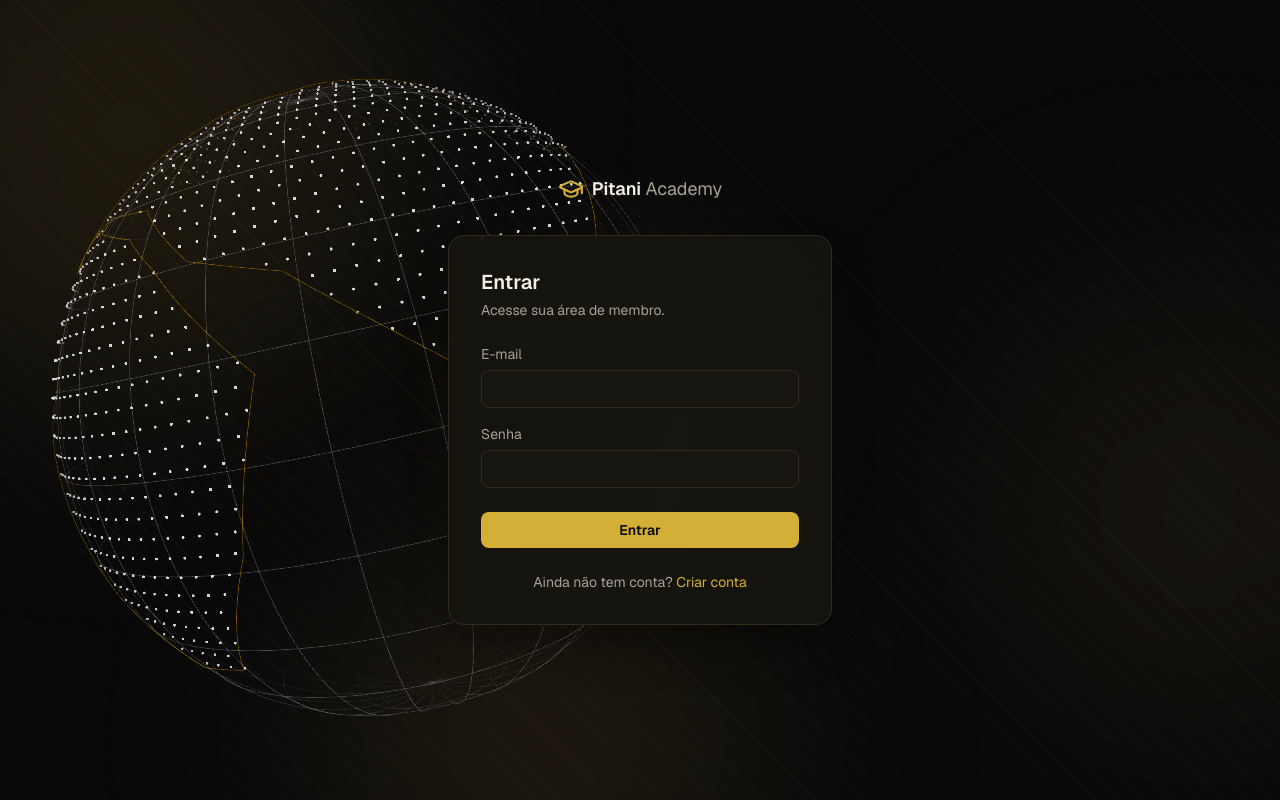
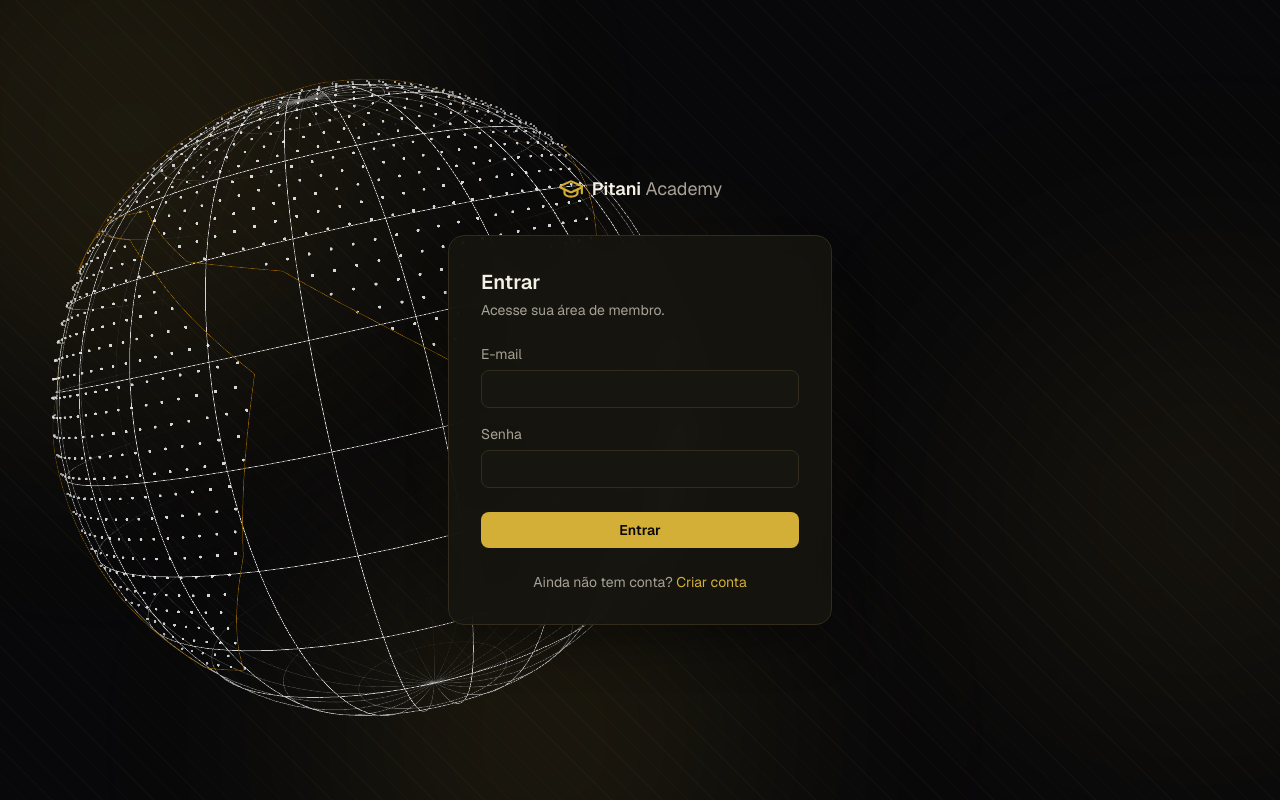
Before and after one commit to Hygorlc/plataformapitani, a Next.js app: page /login in a window 1280 px wide. Built offline with nearby package versions, Linux system fonts and the light colour scheme; no server answers.

Commit message:
Increase globe grid and land detail

```diff
--- a/src/components/auth/LoginGlobeBackground.tsx
+++ b/src/components/auth/LoginGlobeBackground.tsx
@@ -168,10 +168,10 @@ function createDetailedEarthGeometry(data: GeoJsonFeatureCollection) {
 
   const pixels = context.getImageData(0, 0, mapWidth, mapHeight).data;
   const dots: number[] = [];
-  for (let latitude = -88; latitude <= 88; latitude += 2.25) {
+  for (let latitude = -88; latitude <= 88; latitude += 1.5) {
     const circumference = Math.max(
       20,
-      Math.round(Math.cos((latitude * Math.PI) / 180) * 174)
+      Math.round(Math.cos((latitude * Math.PI) / 180) * 240)
     );
     for (let index = 0; index < circumference; index++) {
       const longitude = (index / circumference) * 360 - 180;
@@ -372,8 +372,9 @@ export function LoginGlobeBackground() {
       gl.bindBuffer(gl.ARRAY_BUFFER, gridBuffer);
       gl.vertexAttribPointer(position, 3, gl.FLOAT, false, 0, 0);
       gl.uniform3f(uniforms.color, GRID[0], GRID[1], GRID[2]);
+      gl.lineWidth(1.5);
       gl.uniform1f(uniforms.pointSize, 1);
-      gl.uniform1f(uniforms.opacity, 0.68);
+      gl.uniform1f(uniforms.opacity, 1);
       gl.uniform1f(uniforms.roundPoints, 0);
       gl.drawArrays(gl.LINES, 0, GLOBE.grid.length / 3);
 
```
